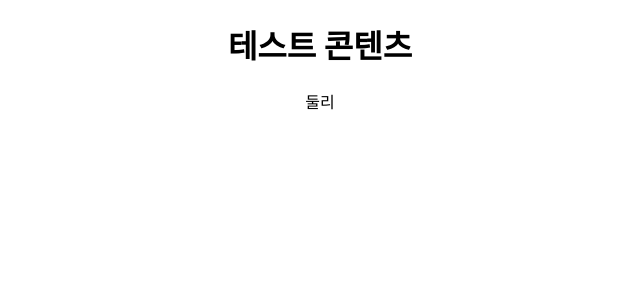
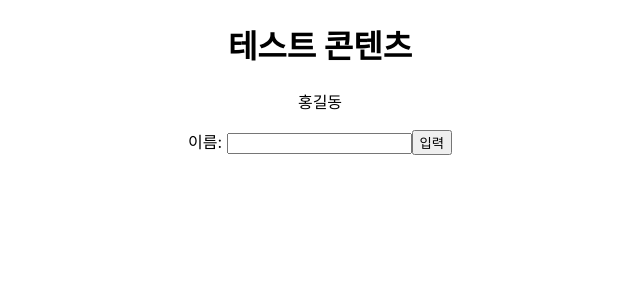
Before and after one commit to skymill2000/20230710insure, a React (Create React App) app in the folder insure/: page / in a window 1280 px wide. Shown: the top 300 px of the page, without its empty margins (320-960 px from the left). Built offline with nearby package versions, Linux system fonts and the light colour scheme.

Commit message:
Lecture(React): 이벤트 바인딩

```diff
--- a/insure/src/components/StateExample.js
+++ b/insure/src/components/StateExample.js
@@ -2,11 +2,22 @@ import React, { useState } from "react";
 
 const StateExample = () => {
   const [name, setName] = useState("홍길동");
-  setInterval(() => {
-    // name = '둘리'
-    setName("둘리");
-  }, 5000);
-  return <div>{name}</div>;
+  const handleClick = () => {
+    console.log(name);
+  };
+  const handleChange = (e) => {
+    console.log(e);
+    const writtenName = e.target.value;
+    setName(writtenName);
+  };
+
+  return (
+    <div>
+      <p>{name}</p>
+      이름: <input onChange={handleChange}></input>
+      <button onClick={handleClick}>입력</button>
+    </div>
+  );
 };
 
 export default StateExample;
```
